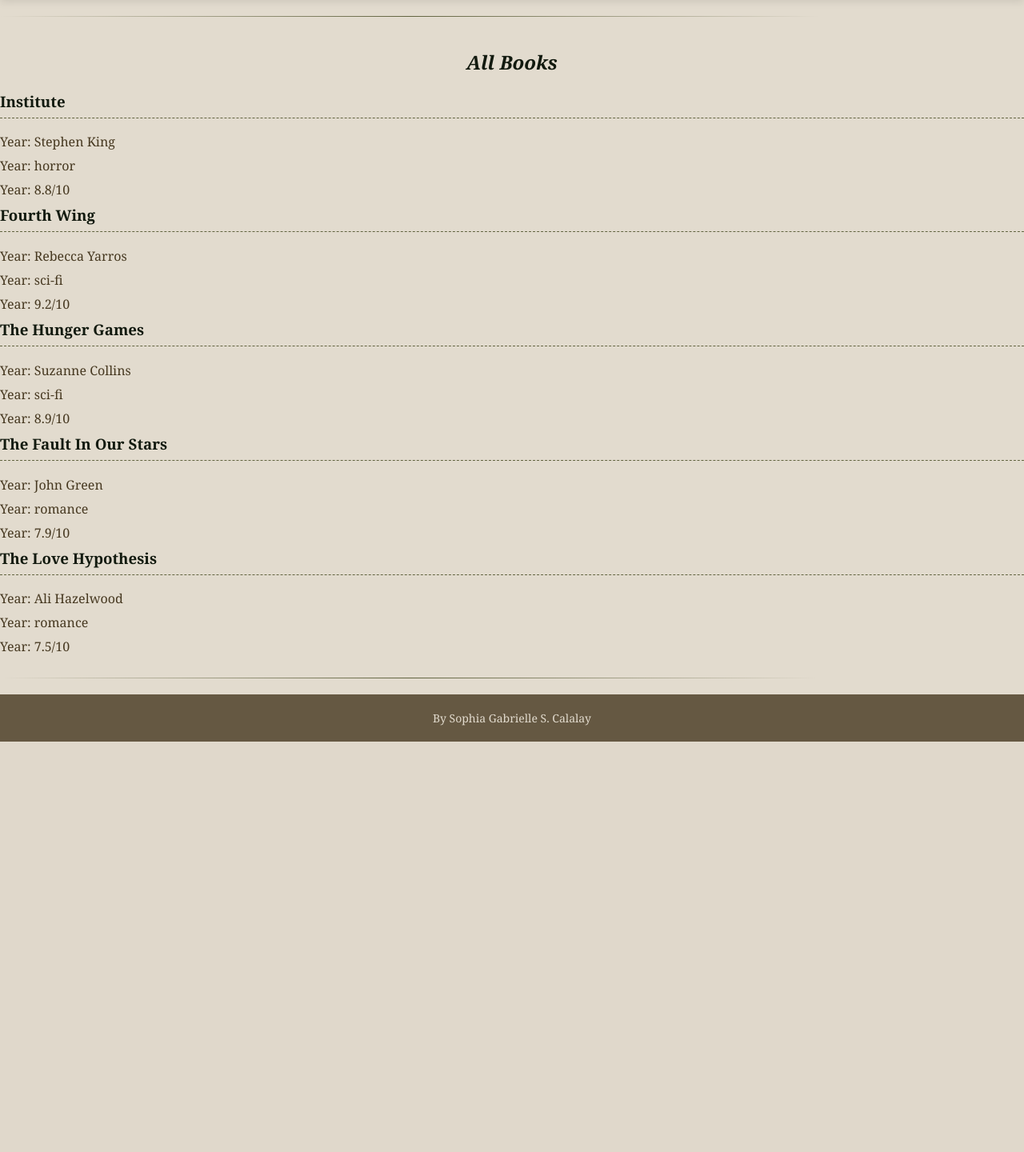
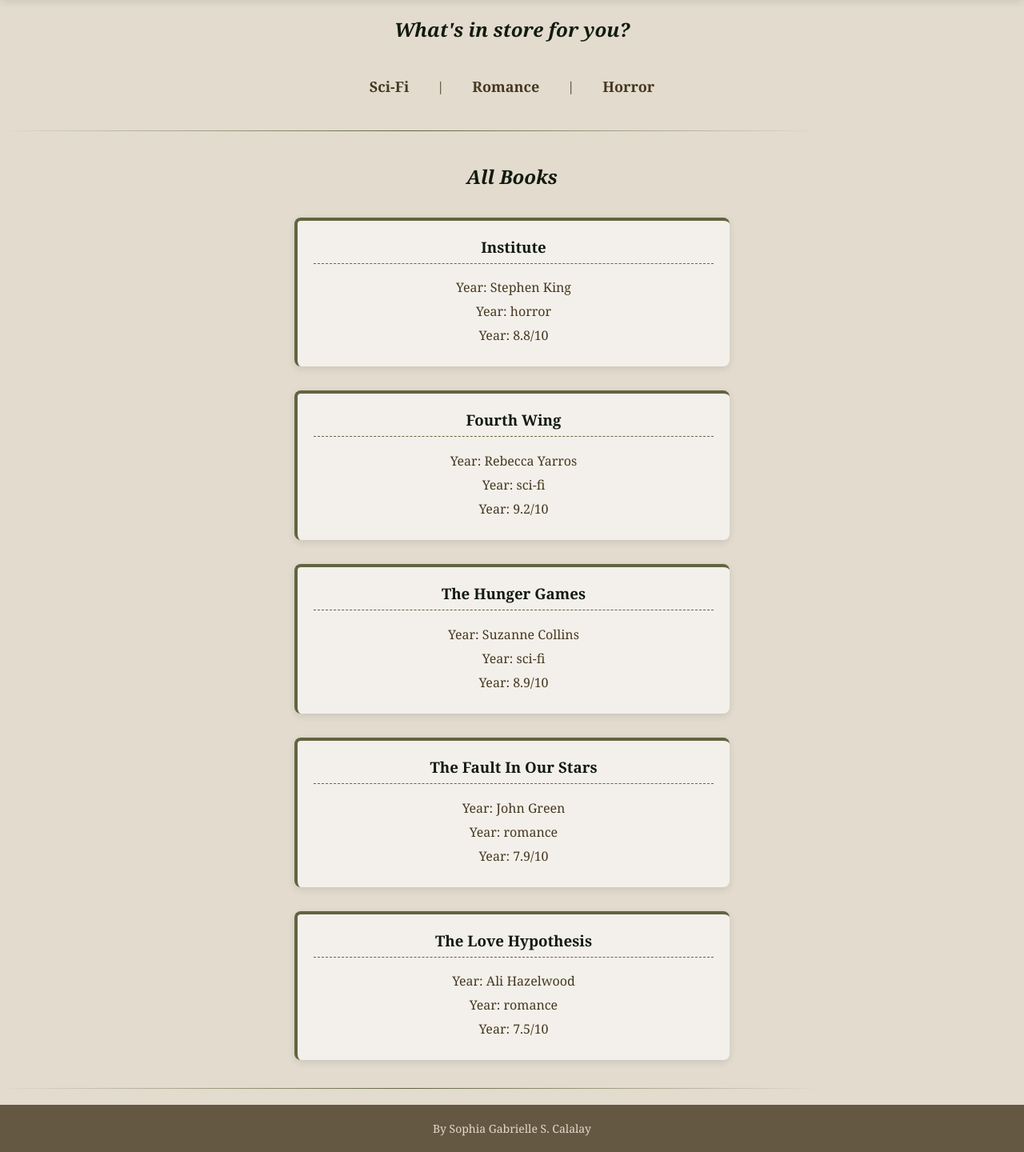
Before and after one commit to Sobrielle/AD-Task-2, a PHP site: page /page/dabble.php in a window 1280 px wide. Shown: the part 205-1645 px from the top of the page at 80% size. Before the commit the page ends 1132 px from the top, so only its background shows below. Run offline with PHP 8.4, Linux system fonts and the light colour scheme.

Commit message:
feat (landing page): made some last finishing touches

```diff
--- a/page/assets/css/dabble.css
+++ b/page/assets/css/dabble.css
@@ -7,6 +7,11 @@
     --med-shadow: rgba(0, 0, 0, 0.2);
 }
 
+img{
+    -webkit-user-drag: none;
+    -webkit-user-select: none;
+    user-select: none;
+}
 body{
     background-color: var(--cream);
     font-family: Georgia, 'Times New Roman', Times, serif;
@@ -66,16 +71,18 @@
     box-shadow: 0 4px 8px var(--medium-shadow);
 }
 
-bookCard{
+.bookCard{
     background-color: rgba(255, 255, 255, 0.6);
     border-radius: 8px;
     padding: 20px;
     margin: 15px auto;
-    width: 80%;
-    max-width: 600px;
+    width: 70%;
+    max-width: 500px;
     box-shadow: 0 3px 10px var(--light-shadow);
     border-left: 4px solid var(--olive);
+    border-top: 4px solid var(--olive);
     transition: transform 0.3s ease;
+    text-align: center;
 }
     .bookCard:hover{
         transform: translateY(-3px);
@@ -119,6 +126,45 @@
         padding: 8px 16px;
     }
 
+.nav{
+    display: flex;
+    justify-content: center;
+    align-items: center;
+    gap: 20px;
+    padding: 15px 0;
+    margin: 0 auto;
+    width: 90%;
+    max-width: 800px;
+    border-radius: 5px;
+}
+    .nav a {
+        color: #463820;
+        text-decoration: none;
+        font-size: 18px;
+        padding: 8px 15px;
+        border-radius: 4px;
+        transition: all 0.3s ease;
+        font-weight: bold;
+        position: relative;
+    }
+    .nav a:hover {
+        background-color: rgba(98, 100, 64, 0.2);
+        color: var(--dark-green);
+    }
+    .nav a::after {
+        content: "";
+        position: absolute;
+        width: 0;
+        height: 2px;
+        bottom: 0;
+        left: 0;
+        background-color: var(--olive);
+        transition: width 0.3s ease;
+    }
+    .nav a:hover::after {
+        width: 100%;
+    }
+
 @media(max-width: 768px){
     #header img{
         width: 80vw;
--- a/page/dabble.php
+++ b/page/dabble.php
@@ -4,13 +4,13 @@
 require_once 'header.php';
 
 $books = getBooks();
-if (isset($_GET['genre'])){
-    $filteredBooks = filterByGenre($books, $_GET['genre']);
-    echo "<h2>Filtered by: {$_GET['genre']}</h2>";
-} else {
+// if (isset($_GET['genre'])){
+//     $filteredBooks = filterByGenre($books, $_GET['genre']);
+//     echo "<h2>Filtered by: {$_GET['genre']}</h2>";
+// } else {
     $filteredBooks = $books;
     echo "<h2>All Books</h2>";
-}
+//}
 
 foreach ($filteredBooks as $book){
     displayBook($book);
--- a/page/funcDabble.php
+++ b/page/funcDabble.php
@@ -30,11 +30,11 @@
     ];
 }
 
-function filterByGenre($books, $genre){
-    return array_filter($books, function($book) use ($genre){
-        return strtolower($book['genre']) === strtolower($genre);
-    });
-}
+// function filterByGenre($books, $genre){
+//     return array_filter($books, function($book) use ($genre){
+//         return strtolower($book['genre']) === strtolower($genre);
+//     });
+// }
 
 function displayBook($book){
     echo "<div class='bookCard'>";
--- a/page/header.php
+++ b/page/header.php
@@ -7,5 +7,12 @@
     <link rel="stylesheet" href="./assets/css/dabble.css">
 </head>
 <body>
-        <a href="index.php" id="header"><img src="./assets/img/DabbleHeader.png"></a>
+        <a href="index.php" id="header"><img src="./assets/img/DabbleHeader.png" draggable="false"></a>
+
+        <h2>What's in store for you?</h2>
+        <div class="nav">
+            <a>Sci-Fi</a> |
+            <a>Romance</a> |
+            <a>Horror</a>
+        </div>
     <hr>
--- a/page/index.php
+++ b/page/index.php
@@ -7,7 +7,7 @@
     <link rel="stylesheet" href="assets/css/style.css">
 </head>
 <body>
-        <div id="header"><img src="assets/img/DabbleHeader.png"></div>
+        <div id="header"><img src="assets/img/DabbleHeader.png" draggable="false"></div>
         <a href="dabble.php" class="mainButton">Let's Read!</a>
 </body>
 </html>
```
Also changed, not shown: page/assets/css/style.css (+7 -0 lines).
